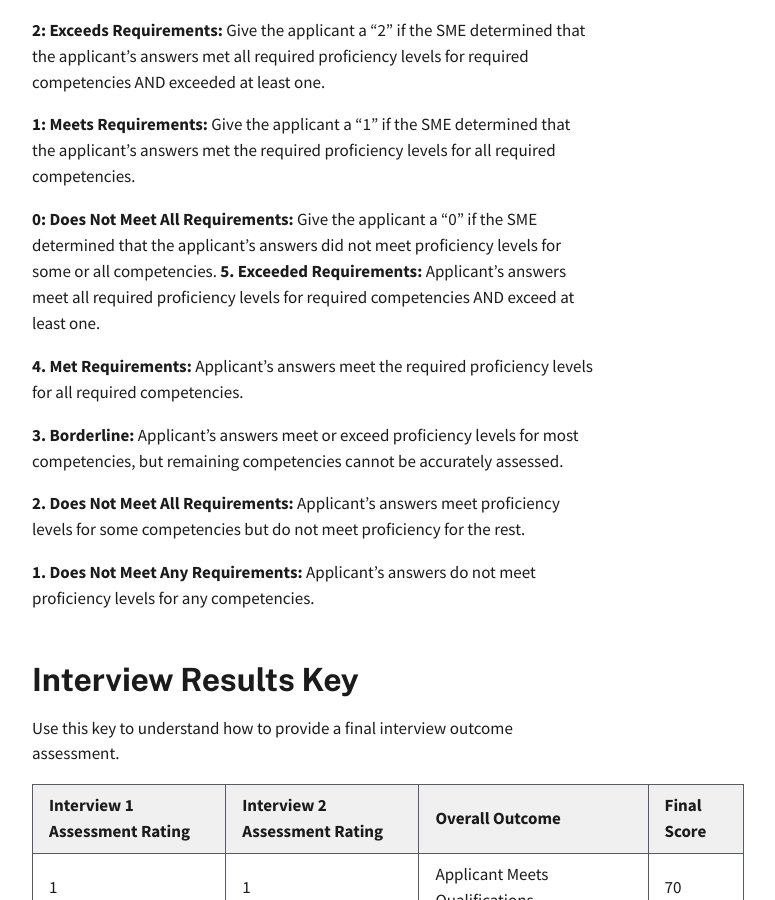
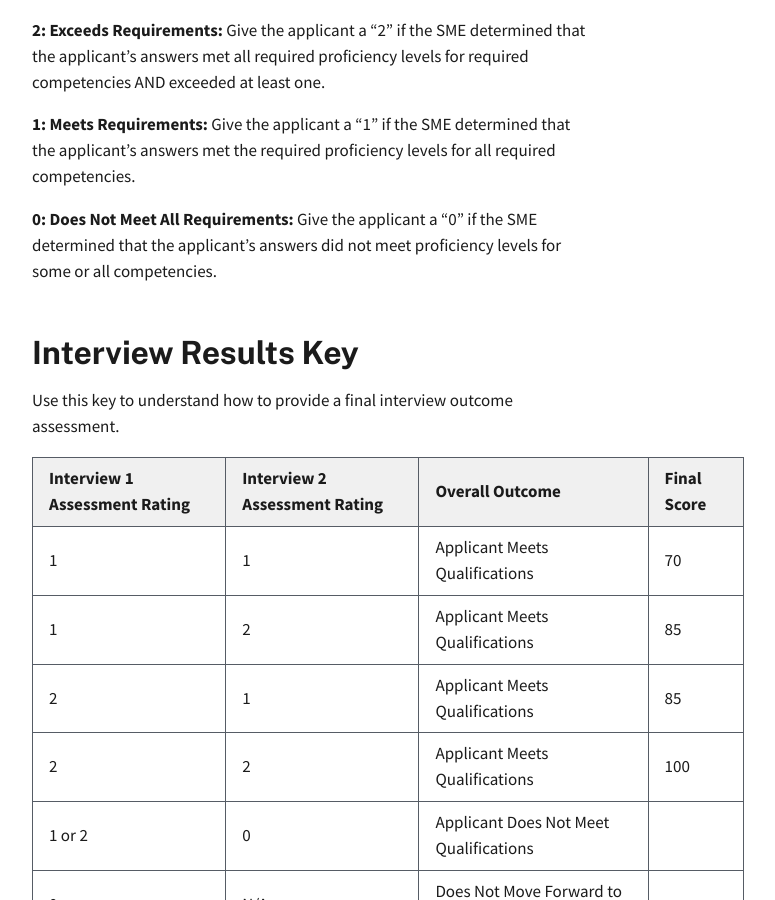
Before and after one commit to usds/SME-QA-Website, a Jekyll site: the page built from _rating-guide/interview-rating-guide.md, in a window 1280 px wide and 900 px high, scrolled down 338 px. Shown: the whole window, without its empty margins (128-903 px from the left). Built offline with Jekyll 4.4.1, drawn with Linux system fonts in a browser that asks for light colours.

Commit message:
Removes some cruft.

```diff
--- a/_rating-guide/interview-rating-guide.md
+++ b/_rating-guide/interview-rating-guide.md
@@ -8,7 +8,6 @@ title: Interview Rating Guide
 description: To calibrate the first and second interview assessment phases of your hiring action, use these ratings and outcomes.
 ---
 
-
 ## Interview Assessment Ratings
 
 **2: Exceeds Requirements:** Give the applicant a "2" if the SME determined that the applicant’s answers met all required proficiency levels for required competencies AND exceeded at least one.
@@ -16,15 +15,6 @@ description: To calibrate the first and second interview assessment phases of yo
 **1: Meets Requirements:** Give the applicant a "1" if the SME determined that the applicant’s answers met the required proficiency levels for all required competencies.
 
 **0: Does Not Meet All Requirements:** Give the applicant a "0" if the SME determined that the applicant’s answers did not meet proficiency levels for some or all competencies.
-**5. Exceeded Requirements:** Applicant’s answers meet all required proficiency levels for required competencies AND exceed at least one.
-
-**4. Met Requirements:** Applicant’s answers meet the required proficiency levels for all required competencies.
-
-**3. Borderline:** Applicant’s answers meet or exceed proficiency levels for most competencies, but remaining competencies cannot be accurately assessed.
-
-**2. Does Not Meet All Requirements:** Applicant’s answers meet proficiency levels for some competencies but do not meet proficiency for the rest.
-
-**1. Does Not Meet Any Requirements:** Applicant’s answers do not meet proficiency levels for any competencies.
 
 ## Interview Results Key
 
```
